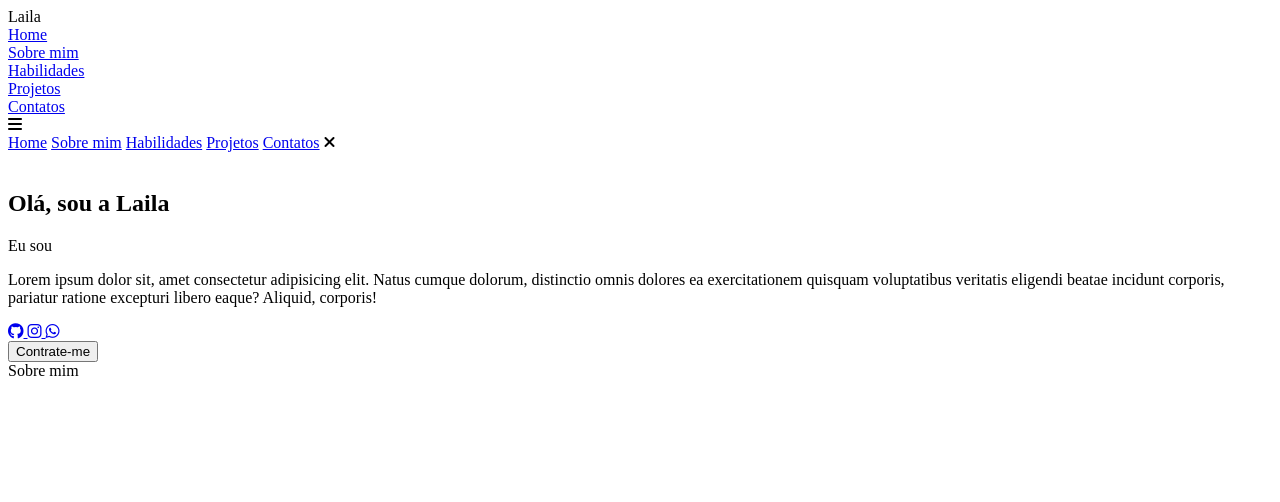
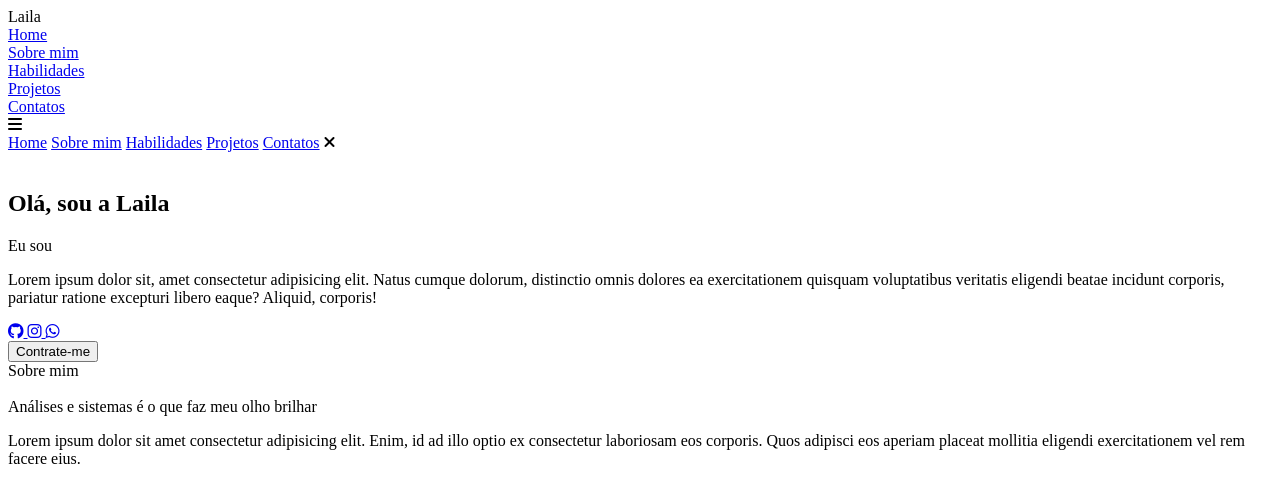
Before and after one commit to lailamarina/portfolio-lailamarina, a plain HTML site: page index.html in a window 1280 px wide. Drawn offline with Linux system fonts and the light colour scheme.

Commit message:
Update index.html

```diff
--- a/index.html
+++ b/index.html
@@ -78,6 +78,13 @@
                 <img src="#" alt="">
             </div>
         </div>
+        <div class = "right">
+            <div class="topic">Análises e sistemas é o que faz meu olho brilhar</div>
+            <p>
+                Lorem ipsum dolor sit amet consectetur adipisicing elit. Enim, id ad illo optio ex consectetur laboriosam eos corporis. Quos adipisci eos aperiam placeat mollitia eligendi exercitationem vel rem facere eius.
+            </p>
+
+        </div>
 
 
 
```
